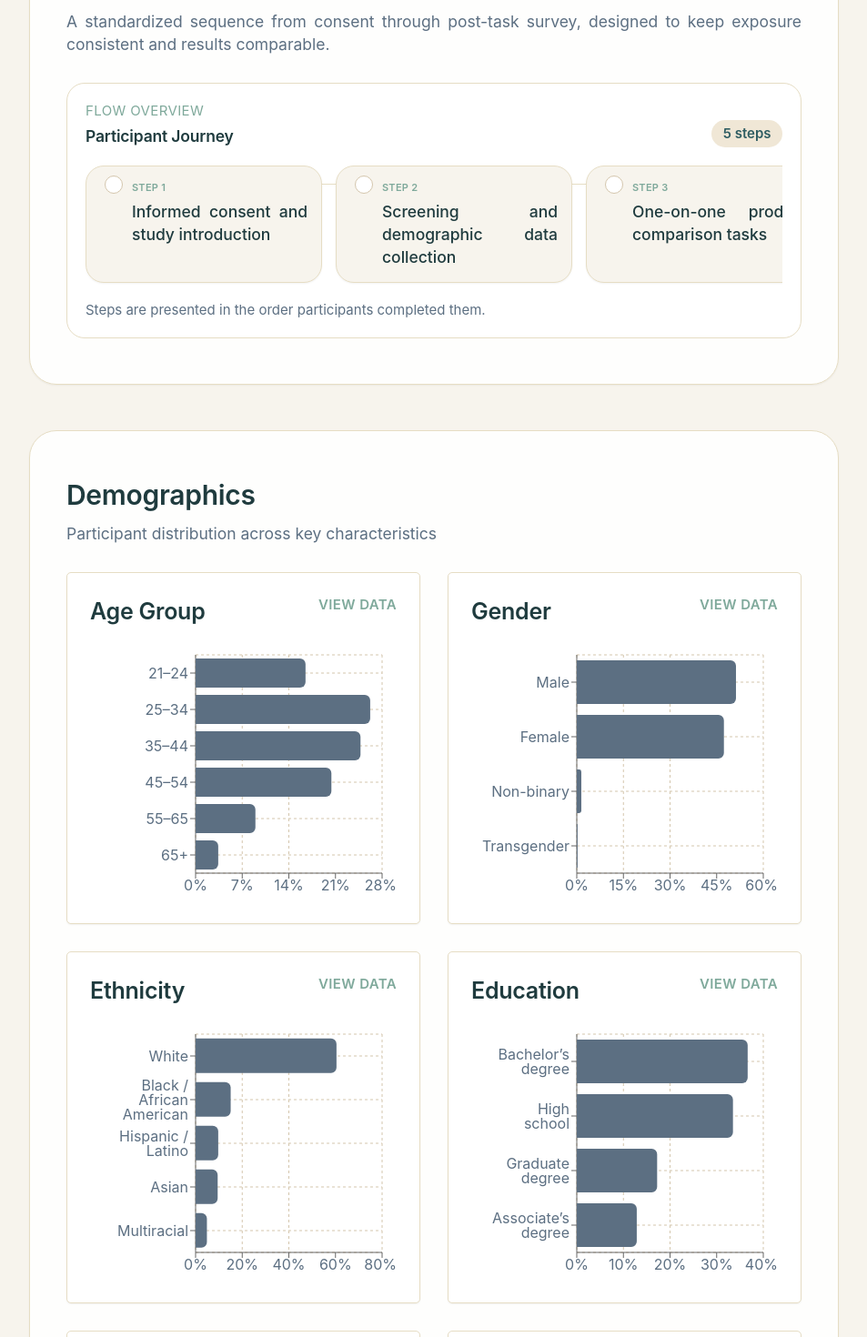
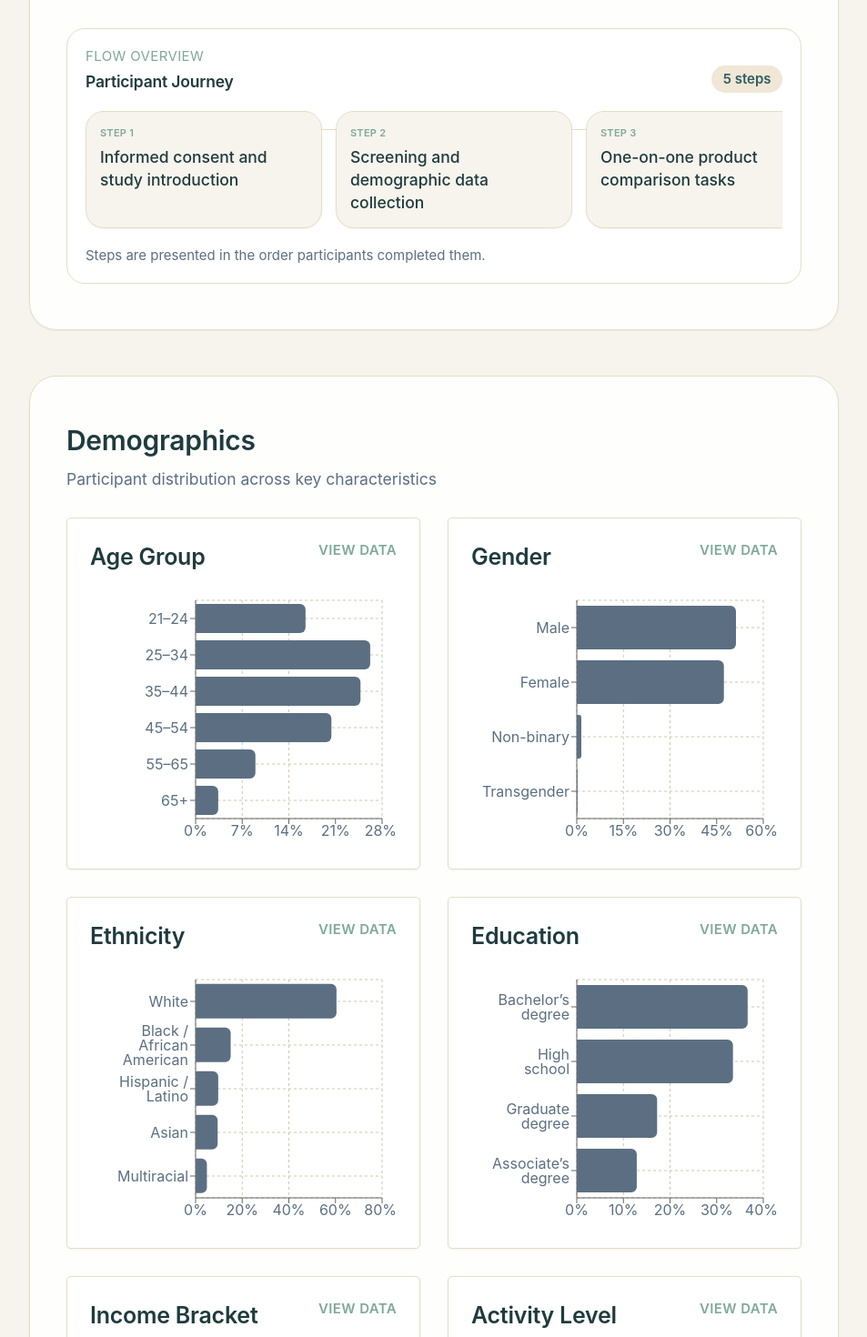
Before and after one commit to jose-laveaga/Heineken-study, a React (Vite) app: page / in a window 1280 px wide. Shown: the part 2880-4350 px from the top of the page at 91% size, without its empty margins (28-981 px from the left). Built offline with nearby package versions, Linux system fonts and the light colour scheme.

Commit message:
Refine experiment flow styling and USD labeling

```diff
--- a/src/components/content/ExperimentFlowTimeLine.tsx
+++ b/src/components/content/ExperimentFlowTimeLine.tsx
@@ -7,7 +7,7 @@ export function ExperimentFlowTimeline({ title, bullets }: ExperimentFlowTimelin
     const items = (bullets ?? []).filter((b) => typeof b === 'string' && b.trim().length > 0)
 
     return (
-        <div className="w-full min-w-0 rounded-2xl border border-slate-200 bg-white p-4">
+        <div className="w-full min-w-0 rounded-2xl border border-slate-200 bg-white p-4 [&_p]:text-left">
             <div className="flex flex-wrap items-end justify-between gap-2">
                 <div className="min-w-0">
                     <p className="text-xs uppercase tracking-wide text-slate-500">Flow overview</p>
@@ -28,8 +28,7 @@ export function ExperimentFlowTimeline({ title, bullets }: ExperimentFlowTimelin
                                 key={`${label}-${idx}`}
                                 className="relative w-[260px] shrink-0 rounded-2xl border border-slate-200 bg-slate-50 p-3 shadow-sm"
                             >
-                                <div className="absolute left-4 top-2 h-4 w-4 rounded-full border border-slate-300 bg-white" />
-                                <div className="pl-7">
+                                <div>
                                     <p className="text-[11px] font-semibold uppercase tracking-wide text-slate-500">
                                         Step {idx + 1}
                                     </p>
--- a/src/components/explorers/StandardLogisticRegressionSection.tsx
+++ b/src/components/explorers/StandardLogisticRegressionSection.tsx
@@ -34,7 +34,7 @@ const chartConfigs = [
     },
     {
         id: 'income-50-a',
-        title: 'Probability of Choosing the Mother Brand (>50% of Choices) by Income (USD)',
+        title: 'Probability of Choosing the Mother Brand (>50% of Choices) by Income',
         subtitle: 'Model-predicted probabilities with 95% confidence intervals',
         xAxisLabel: 'Income Bracket',
         yAxisLabel: 'Predicted Probability',
@@ -42,7 +42,7 @@ const chartConfigs = [
     },
     {
         id: 'income-75-a',
-        title: 'Probability of Choosing the Mother Brand (>75% of Choices) by Income (USD)',
+        title: 'Probability of Choosing the Mother Brand (>75% of Choices) by Income',
         subtitle: 'Model-predicted probabilities with 95% confidence intervals',
         xAxisLabel: 'Income Bracket',
         yAxisLabel: 'Predicted Probability',
--- a/src/components/layout/AppShell.tsx
+++ b/src/components/layout/AppShell.tsx
@@ -6,7 +6,7 @@ interface AppShellProps {
 
 const AppShell = ({ children }: AppShellProps) => (
   <div className="min-h-screen bg-slate-50">
-    <div className="mx-auto grid flex-col gap-10 px-12 pb-16 pt-24">
+    <div className="mx-auto grid flex-col gap-10 px-12 pb-16 pt-12">
       {children}
     </div>
   </div>
--- a/src/data/demographics.json
+++ b/src/data/demographics.json
@@ -45,7 +45,7 @@
     },
     {
       "id": "income",
-      "title": "Income Bracket (USD)",
+      "title": "Income Bracket",
       "items": [
         {"label": "Under $25k", "value": 87},
         {"label": "$25–49k", "value": 109},
--- a/src/pages/ReportPage.tsx
+++ b/src/pages/ReportPage.tsx
@@ -129,6 +129,7 @@ const ReportPage = () => {
             id="experiment-flow"
             title="Participant Journey"
             subtitle="A standardized sequence from consent through post-task survey, designed to keep exposure consistent and results comparable."
+            className="[&_p]:text-left"
         >
             <ExperimentFlowTimeline
                 title={studyDesign.experimentFlow[0]?.title ?? 'Participant Journey'}
```
